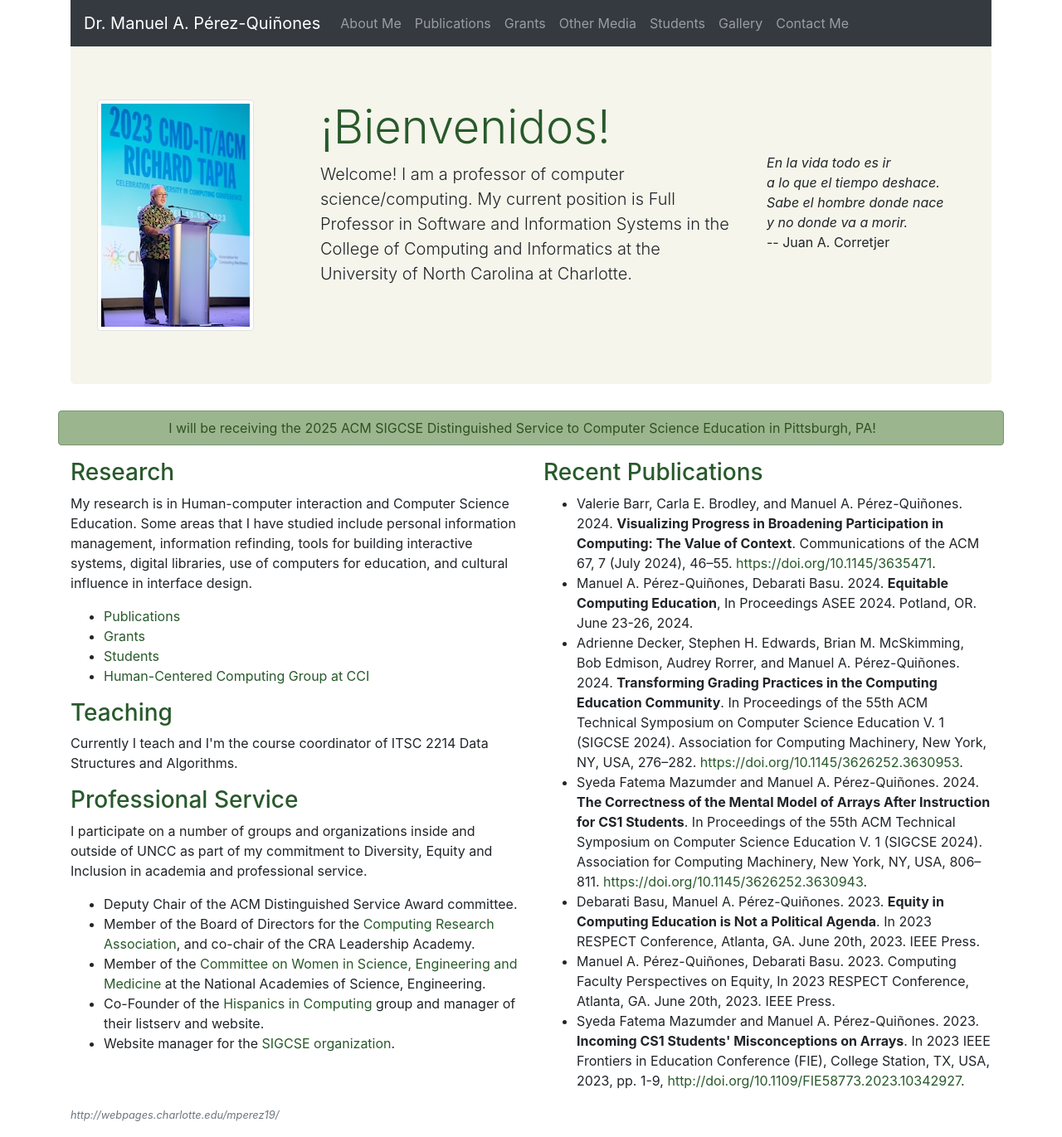
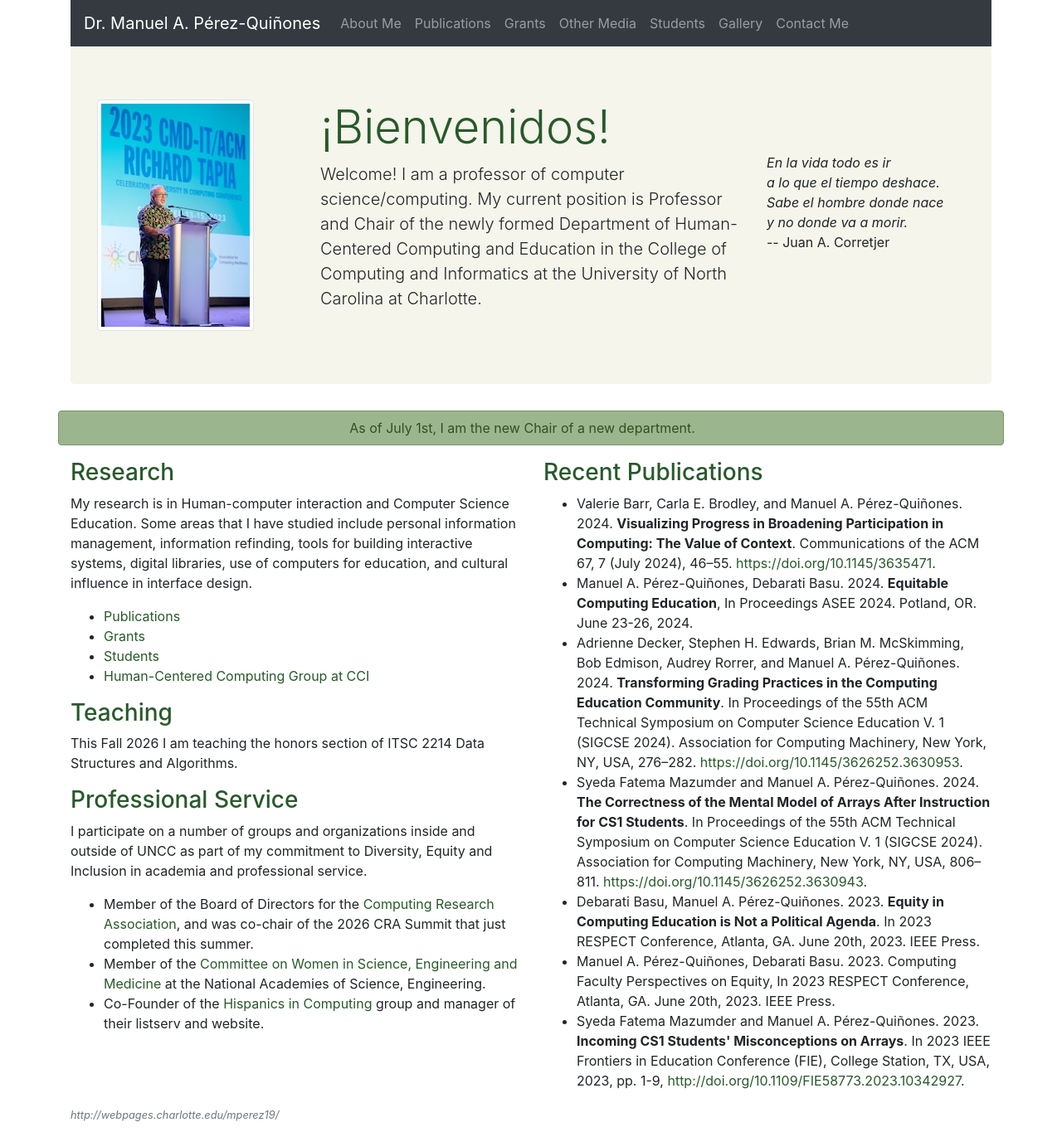
Before and after one commit to mapq/mapq.github.io, a Jekyll site: the page built from index.html, in a window 1280 px wide. Shown: the whole page at 83% size. Built offline with Jekyll 4.4.1, drawn with Linux system fonts in a browser that asks for light colours.

Commit message:
Update
Updating my website to capture my new job title.

```diff
--- a/_config.yml
+++ b/_config.yml
@@ -13,7 +13,7 @@ url: "https://mapq.github.io"
 # Handling Reading
 safe                : false
 include             : [".htaccess"]
-exclude             : ["bin", "upload.command", "_documentation"]
+exclude             : ["bin", "upload.command", "_documentation", "_updates"]
 keep_files          : [".git", ".svn"]
 encoding            : "utf-8"
 markdown_ext        : "markdown,mkdown,mkdn,mkd,md,txt"
--- a/index.html
+++ b/index.html
@@ -11,7 +11,7 @@ title: Home
     </div> <!-- col-sm-3 -->
     <div class="col-sm-6">
       <h1 class="display-4">¡Bienvenidos!</h1>
-      <p class="lead">Welcome! I am a professor of computer science/computing. My current position is Full Professor in Software and Information Systems in the College of Computing and Informatics at the University of North Carolina at Charlotte.</p>
+      <p class="lead">Welcome! I am a professor of computer science/computing. My current position is Professor and Chair of the newly formed Department of Human-Centered Computing and Education in the College of Computing and Informatics at the University of North Carolina at Charlotte.</p>
     </div>   <!-- col-sm-6 -->
     <div class="col-sm-3">
       <h1>&nbsp;</h1>
@@ -30,7 +30,7 @@ title: Home
 
 <div class="row">
   <div class="col-md-12 alert alert-success text-center" role="alert">
-    I will be receiving the 2025 ACM SIGCSE Distinguished Service to Computer Science Education in Pittsburgh, PA!
+    As of July 1st, I am the new Chair of a new department.
   </div>
 </div>
 
@@ -50,22 +50,18 @@ title: Home
     -->
 
     <h3>Teaching</h3>
-    <p>Currently I teach and I'm the course coordinator of ITSC 2214 Data Structures and Algorithms.</p>
+    <p>This Fall 2026 I am teaching the honors section of ITSC 2214 Data Structures and Algorithms.</p>
 
     <h3>Professional Service</h3>
     <p>I participate on a number of groups and organizations inside and outside of UNCC as part of my commitment to Diversity, Equity and Inclusion in academia and professional service.</p>
 
     <ul>
 
-      <li>Deputy Chair of the ACM Distinguished Service Award committee.</li>
-
-      <li>Member of the Board of Directors for the <a href="https://cra.org/">Computing Research Association</a>, and co-chair of the CRA Leadership Academy.</li>
+      <li>Member of the Board of Directors for the <a href="https://cra.org/">Computing Research Association</a>, and was co-chair of the 2026 CRA Summit that just completed this summer.</li>
 
       <li>Member of the <a href="https://www.nationalacademies.org/cwsem/committee-on-women-in-science-engineering-and-medicine">Committee on Women in Science, Engineering and Medicine</a> at the National Academies of Science, Engineering.</li>
 
       <li>Co-Founder of the <a href="http://hispanicsincomputing.org">Hispanics in Computing</a> group and manager of their listserv and website.</li>
-
-      <li>Website manager for the <a href="http://sigcse.org">SIGCSE organization</a>.</li>
     </ul>
 
 	</div> <!-- col-md-6 leftmost column -->
```
Also changed, not shown: about.html (+6 -1 lines), assets/images/Yash FIE 2023.jpg (added), 2 other files.
